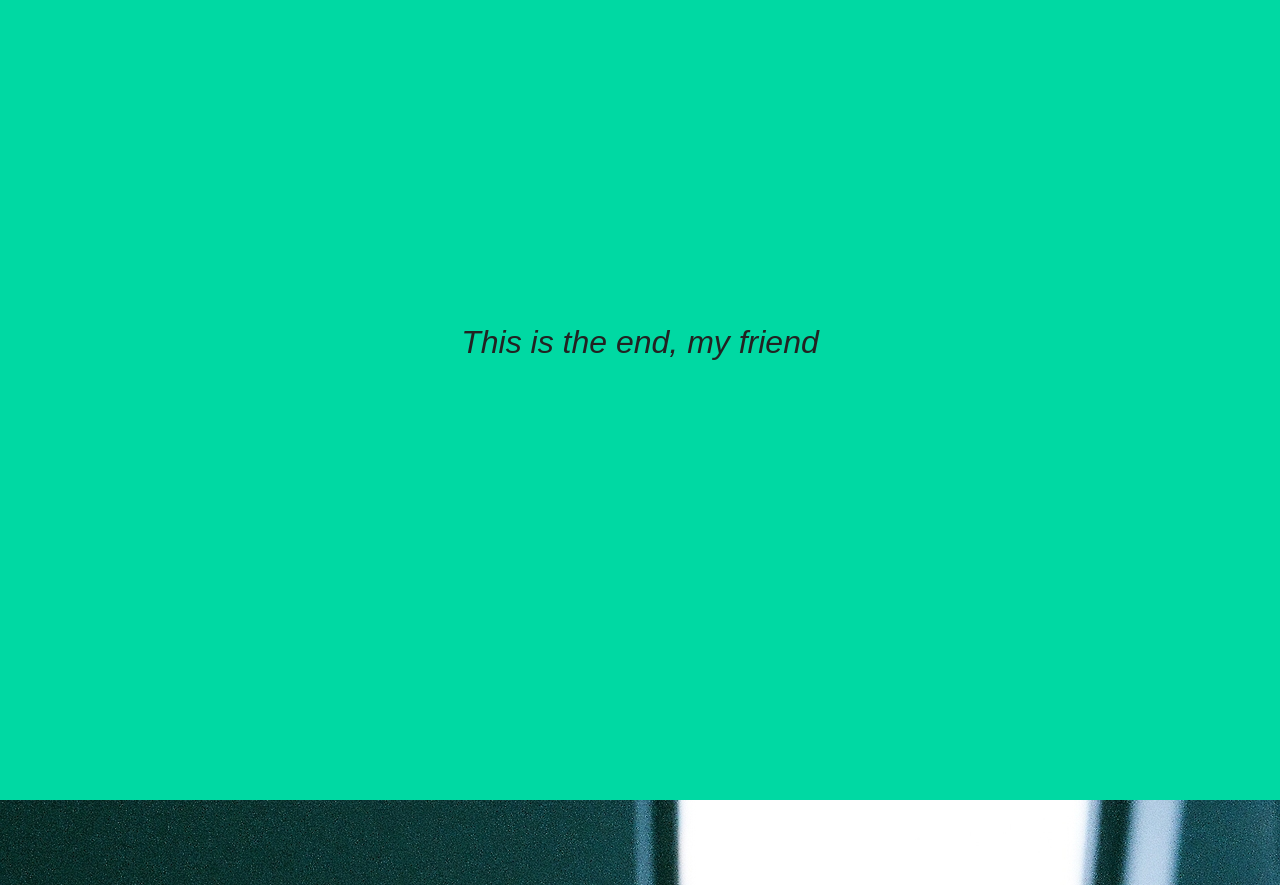
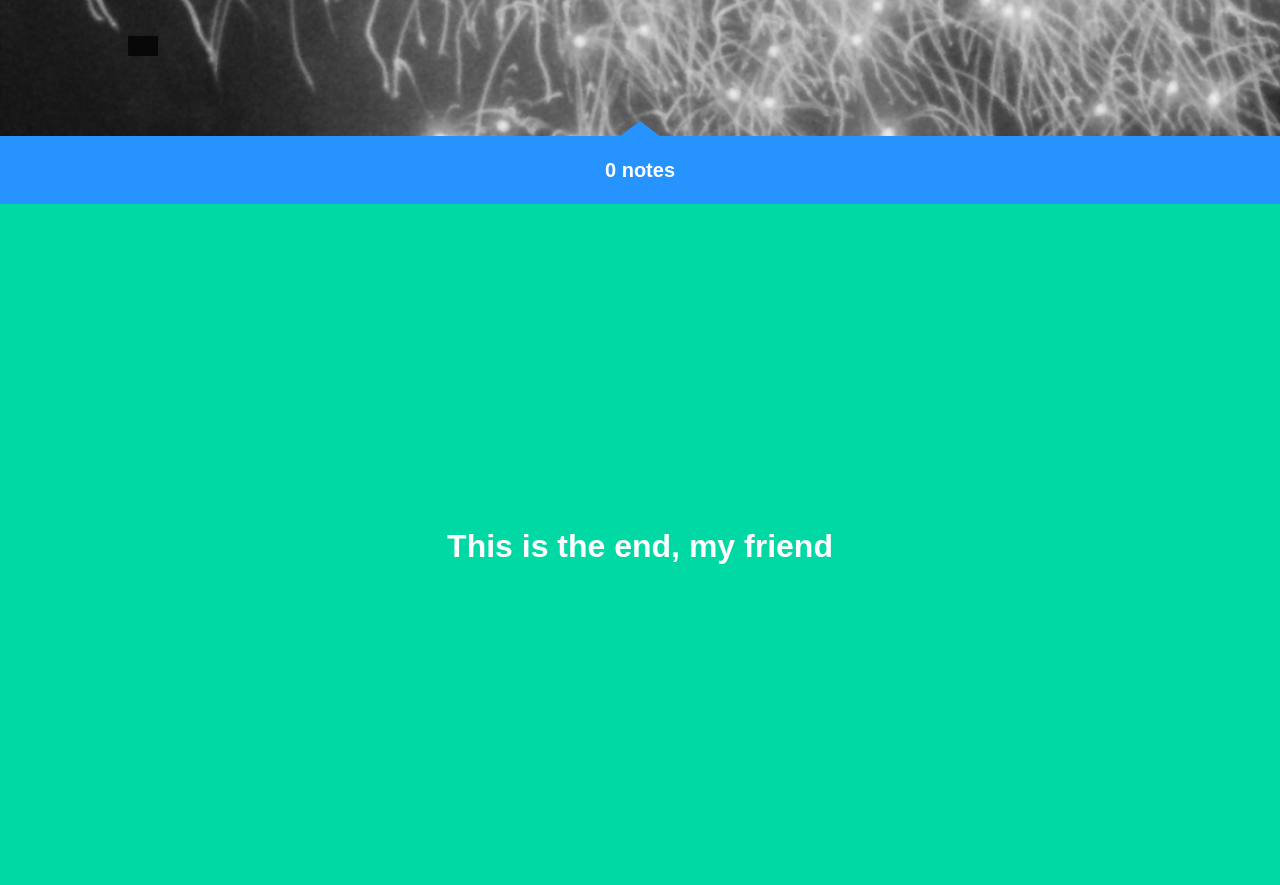
Before and after one commit to andrevvm/fixed., a plain HTML site: page index.html in a window 1280 px wide. Shown: the part 2800-3685 px from the top of the page. Drawn offline with nearby package versions, Linux system fonts and the light colour scheme.

Commit message:
continuning inital development

```diff
--- a/css/main.css
+++ b/css/main.css
@@ -70,29 +70,6 @@ textarea {
 
 
 
-
-
-
-
-
-
-
-
-
-/* ==========================================================================
-   Media Queries
-   ========================================================================== */
-
-@media only screen and (min-width: 35em) {
-
-}
-
-@media print,
-       (-o-min-device-pixel-ratio: 5/4),
-       (-webkit-min-device-pixel-ratio: 1.25),
-       (min-resolution: 120dpi) {
-
-}
 
 /* ==========================================================================
    Helper classes
--- a/css/screen.css
+++ b/css/screen.css
@@ -34,6 +34,19 @@ body, html {
   top: 30%;
 }
 
+.arrow-up {
+  margin: 0 auto;
+  width: 0;
+  height: 0;
+  border-left: 20px solid transparent;
+  border-right: 20px solid transparent;
+  border-bottom: 15px solid #2693FF;
+  position: absolute;
+  left: 50%;
+  margin-left: -20px;
+  bottom: 0px;
+}
+
 .meta {
   background: #2693FF;
   color: white;
@@ -66,7 +79,8 @@ body, html {
   top: 40%;
   text-align: center;
   font-size: 32px;
-  font-style: italic;
+  font-weight: bold;
+  color: white;
 }
 
 nav {
@@ -92,3 +106,18 @@ nav a:hover {
   display: inline-block;
   width: 50%;
 }
+
+/* ==========================================================================
+   Media Queries
+   ========================================================================== */
+
+@media only screen and (min-width: 35em) {
+
+}
+
+@media print,
+       (-o-min-device-pixel-ratio: 5/4),
+       (-webkit-min-device-pixel-ratio: 1.25),
+       (min-resolution: 120dpi) {
+
+}
--- a/index.html
+++ b/index.html
@@ -24,20 +24,37 @@
             </div>
             <div class="post" style="background-image:url(img/tumblr_mkp9zgyd4D1qldtg6o1_1280.jpg)">
                 <p class="caption">Cool!</p>
+                <div class="arrow-up"></div>
+            </div>
+            <div class="meta">
+                0 notes
             </div>
             <div class="post" style="background-image:url(img/tumblr_mkcbp5AXWb1s00c0uo1_1280.jpg)">
                 <p class="caption">Cool!</p>
+                <div class="arrow-up"></div>
+            </div>
+            <div class="meta">
+                0 notes
             </div>
             <div class="post" style="background-image:url(img/tumblr_mkcbpzRkXV1s00c0uo1_1280.jpg)">
                 <p class="caption"></p>
+                <div class="arrow-up"></div>
+            </div>
+            <div class="meta">
+                0 notes
             </div>
             <div class="post quote">
                 <blockquote>
                     This is the end, my friend
                 </blockquote>
+                <div class="arrow-up"></div>
+            </div>
+            <div class="meta">
+                0 notes
             </div>
             <div class="post" style="background-image:url(img/tumblr_mkpaopRHPK1qldtg6o1_1280.jpg)">
                 <p class="caption">My favorite place in the world.</p>
+                <div class="arrow-up"></div>
             </div>
             <div class="meta">
                 0 notes
```
